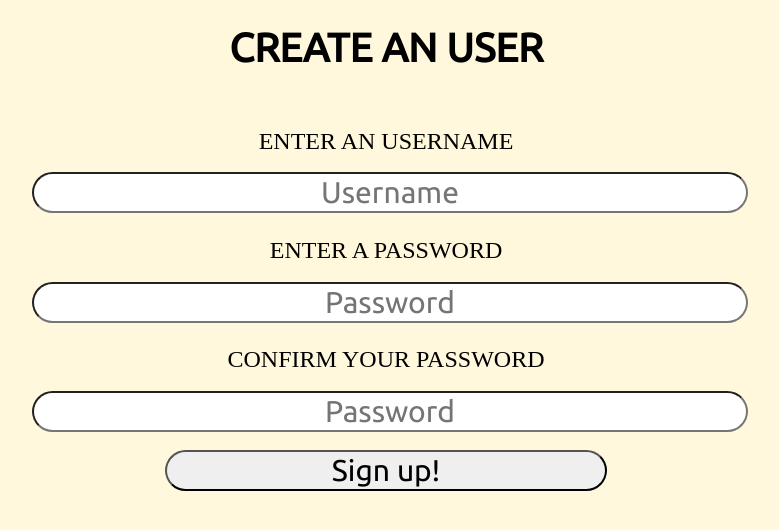
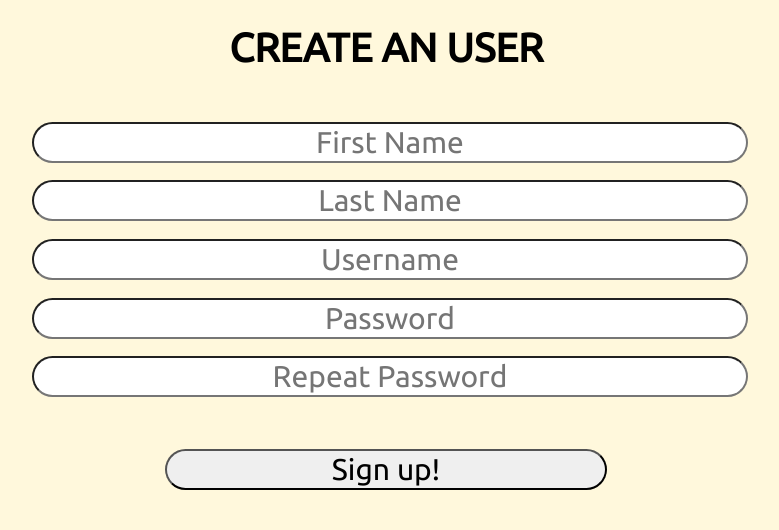
Before and after one commit to ChristianSilva1/ContactManager, a PHP site: page /signup.html in a window 1280 px wide. Shown: the top 530 px of the page, without its empty margins (279-1058 px from the left). Run offline with PHP 8.4, Linux system fonts and the light colour scheme.

Commit message:
Lots of changes (cross fingers)
- Moved Register.php to API folder
- Updated Sign up page to get input for first and last name, also change error message layout
- CSS stuff
- Added doSignUp methos in code.js

```diff
--- a/css/styles.css
+++ b/css/styles.css
@@ -72,11 +72,23 @@ body
 {
 	font-size: 30px;
 }
+#signUpFirstName
+{
+	font-size: 30px;
+}
+#signUpLastName
+{
+	font-size: 30px;
+}
 #signUpName
 {
 	font-size: 30px;
 }
-#signUpPassword
+#signUpPassword1
+{
+	font-size: 30px;
+}
+#signUpPassword2
 {
 	font-size: 30px;
 }
@@ -144,6 +156,17 @@ input[type="text"],input[type="password"]{
     color: #95060a;
 }
 
+#signUpResult{
+    display: inline-block;
+    font-size: 0.8em;
+    width: 90%;
+    text-align: center;
+    margin-left: 5%;
+    margin-bottom: 2%;
+    font-family: 'Ubuntu', sans-serif;
+    color: #95060a;
+}
+
 #userName{
     display: inline-block;
     width: 80%;
--- a/signup.html
+++ b/signup.html
@@ -13,14 +13,13 @@
 <body>
   <h1 id="title">CREATE AN USER</h1>
   <div id="signUpDiv">
-    <span id="userNameLabel">ENTER AN USERNAME</span>
+    <input type="text" id="signUpFirstName" placeholder="First Name"/><br />
+    <input type="text" id="signUpLastName" placeholder="Last Name"/><br />
     <input type="text" id="signUpName" placeholder="Username"/><br />
-    <span id="passwordLabel">ENTER A PASSWORD</span>
-    <input type="password" id="signUpPassword" placeholder="Password"/><br />
-    <span id="passwordLabel">CONFIRM YOUR PASSWORD</span>
-    <input type="password" id="signUpPassword" placeholder="Password"/><br />
+    <input type="password" id="signUpPassword1" placeholder="Password"/><br />
+    <input type="password" id="signUpPassword2" placeholder="Repeat Password"/><br />
+    <span id="signUpResult"></span>
     <button type="button" id="signUpButton" class="buttons" onclick="doSignUp();"> Sign up! </button>
-    <span id="signUpResult"></span>
   </div>
 </body>
 </html>
```
Also changed, not shown: LAMPAPI/Register.php (added, +61 -0 lines), Register.php (deleted, +0 -61 lines), js/code.js (+57 -0 lines).
